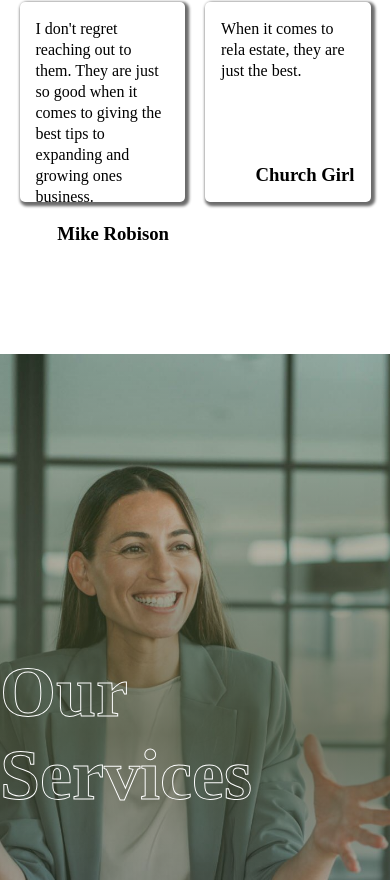
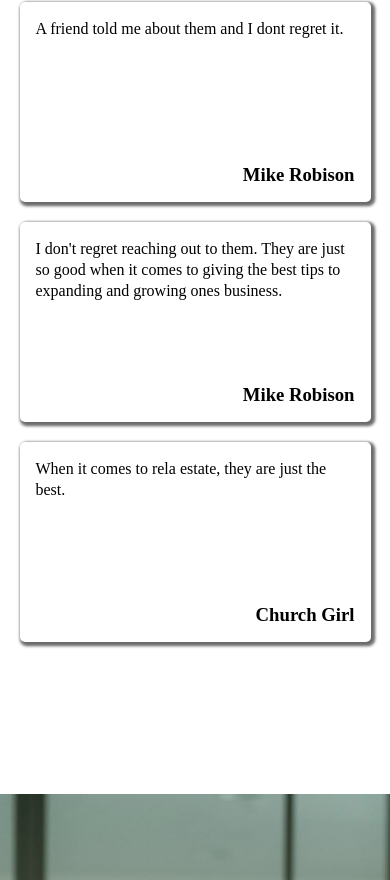
Before and after one commit to IfeomaBlessing/service, a React (Vite) app: page / in a window 390 px wide. Shown: the part 1984-2864 px from the top of the page. Built offline with nearby package versions, Linux system fonts and the light colour scheme.

Commit message:
responsiveness

```diff
--- a/src/App.css
+++ b/src/App.css
@@ -12,9 +12,7 @@
 h2{
     font-size: 2rem;
 }
-h3{
 
-}
 .section-p{
    padding:60px 8%;
 }
--- a/src/Components/about/about.css
+++ b/src/Components/about/about.css
@@ -103,7 +103,8 @@ background:rgb(82, 9, 9);
     }
 }
 @media screen and (max-width:850px){
-    .aboutContent{
+    .aboutContent,
+    .info{
         flex-direction: column;
     }
 
@@ -138,3 +139,10 @@ background:rgb(82, 9, 9);
         height:200px;
     }
  }
+
+ @media screen and (max-width:600px) {
+ .testimonial-container{
+    grid-template-columns:100%;
+    gap:20px;
+}
+ }
--- a/src/Components/contact/cstyle.css
+++ b/src/Components/contact/cstyle.css
@@ -22,3 +22,11 @@
     width:100%;
     border-radius:5px;
 }
+
+
+@media screen and (max-width:769px) {
+.left, .right{
+    width:100%;
+}
+
+}
--- a/src/Components/service/sstyle.css
+++ b/src/Components/service/sstyle.css
@@ -68,6 +68,7 @@ justify-content: center;
     transition:all 1s ease-in-out;
     background-color: rgba(0,0,0,0.8);
     box-sizing: border-box;
+    border-radius:10px;
 }
 .card-content{
 
@@ -184,6 +185,9 @@ justify-content: center;
  }
 
  @media screen and (max-width:600px) {
+    .serviceHead{
+        font-size:2.5rem;
+    }
     .serviceWrapper{
        grid-template-columns:100%;
        place-items: center;
```
